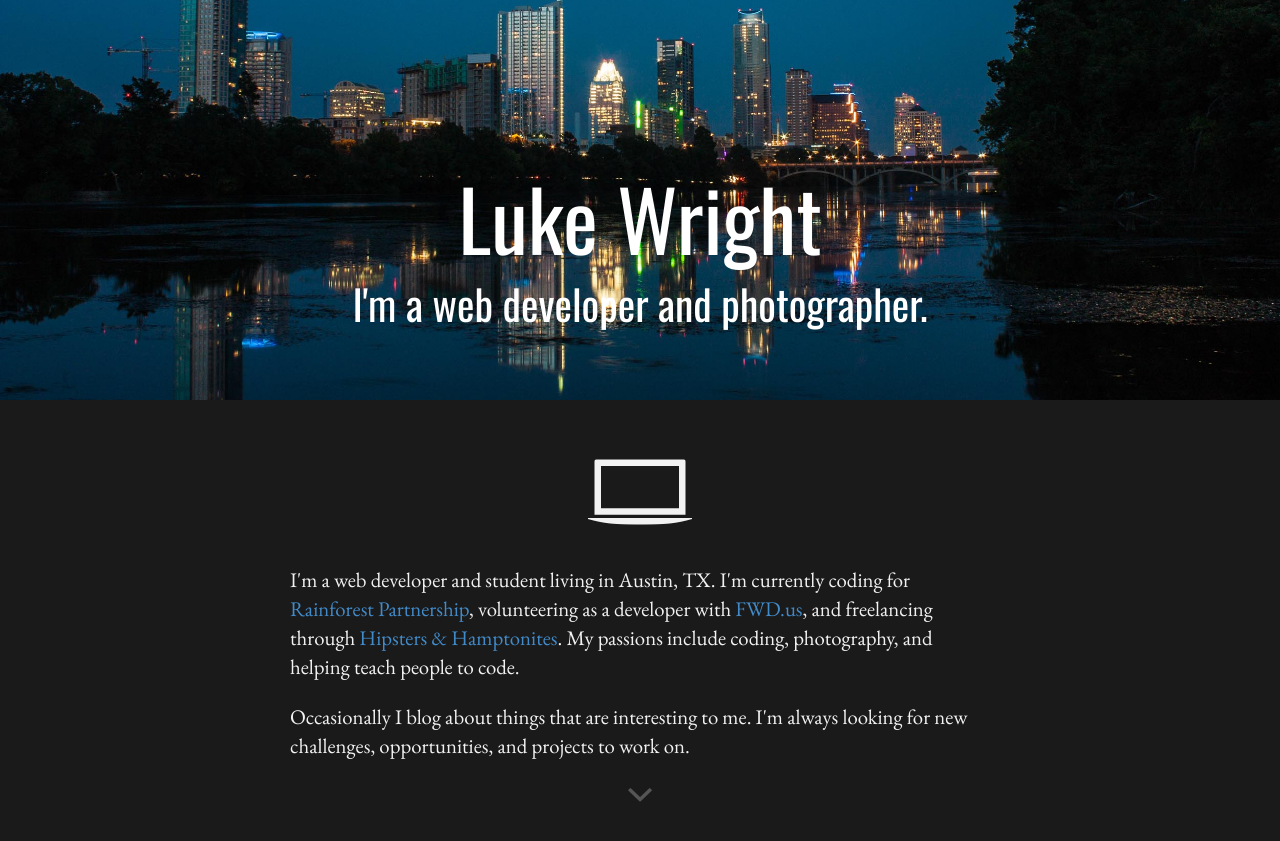
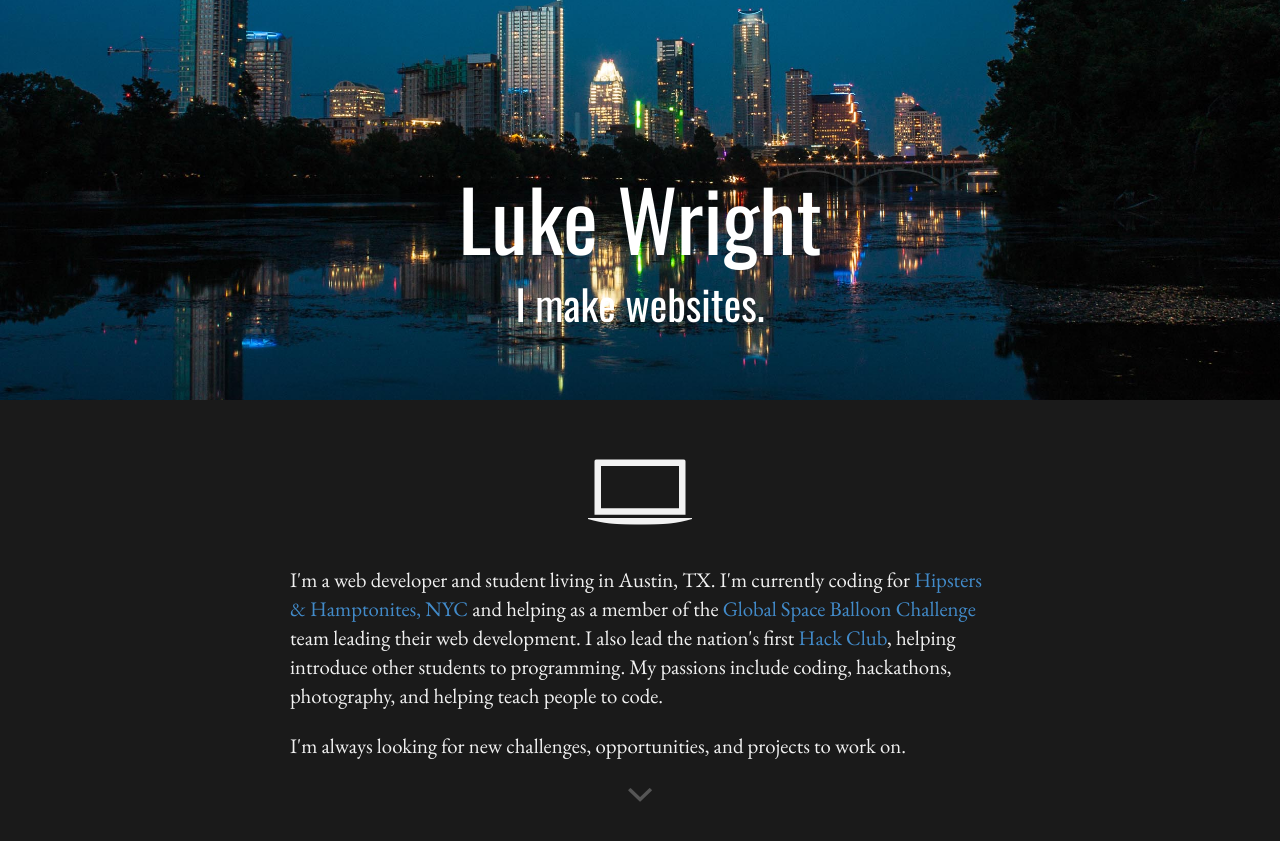
Before and after one commit to simplyluke/simplyluke.github.io, a Jekyll site: the page built from index.html, in a window 1280 px wide and 900 px high. Shown: the top 841 px of the window. Built offline with Jekyll 4.4.1, drawn with Linux system fonts in a browser that asks for light colours; some web fonts are replaced; Markdown is read by kramdown in place of the engine named in the settings.

Commit message:
update website to actually reflect current employment

```diff
--- a/index.html
+++ b/index.html
@@ -7,7 +7,7 @@ title: Luke Wright
   <div class="main">
     <div class="inner home-top">
       <span class="large">Luke Wright</span><br/>
-      <div class="nouns">I'm a web developer and photographer.</div>
+      <div class="nouns">I make websites.</div>
     </div>
   </div>
 </div>
@@ -15,8 +15,8 @@ title: Luke Wright
   <div class="inner">
     <section class="about">
       <span class="icon ion-laptop icon-art"></span>
-      <p>I'm a web developer and student living in Austin, TX. I'm currently coding for <a href="//rainforestpartnership.org" target="_blank">Rainforest Partnership</a>, volunteering as a developer with <a href="http://fwd.us/" target="_blank">FWD.us</a>, and freelancing through <a href="http://www.hipstersandhamptonites.com/" target="_blank">Hipsters &amp; Hamptonites</a>. My passions include coding, photography, and helping teach people to code.</p>
-      <p>Occasionally I blog about things that are interesting to me. I'm always looking for new challenges, opportunities, and projects to work on.</p>
+      <p>I'm a web developer and student living in Austin, TX. I'm currently coding for <a href="http://www.hipstersandhamptonites.com/" target="_blank">Hipsters &amp; Hamptonites, NYC</a> and helping as a member of the <a href="http://www.balloonchallenge.org/" target="_blank">Global Space Balloon Challenge</a> team leading their web development. I also lead the nation's first <a href="https://hackedu.us/" target="_blank">Hack Club</a>, helping introduce other students to programming. My passions include coding, hackathons, photography, and helping teach people to code.</p>
+      <p>I'm always looking for new challenges, opportunities, and projects to work on.</p>
       <div class="icon ion-chevron-down icon-nav"></div>
     </section>
 <!--     <section class="blog">
```
